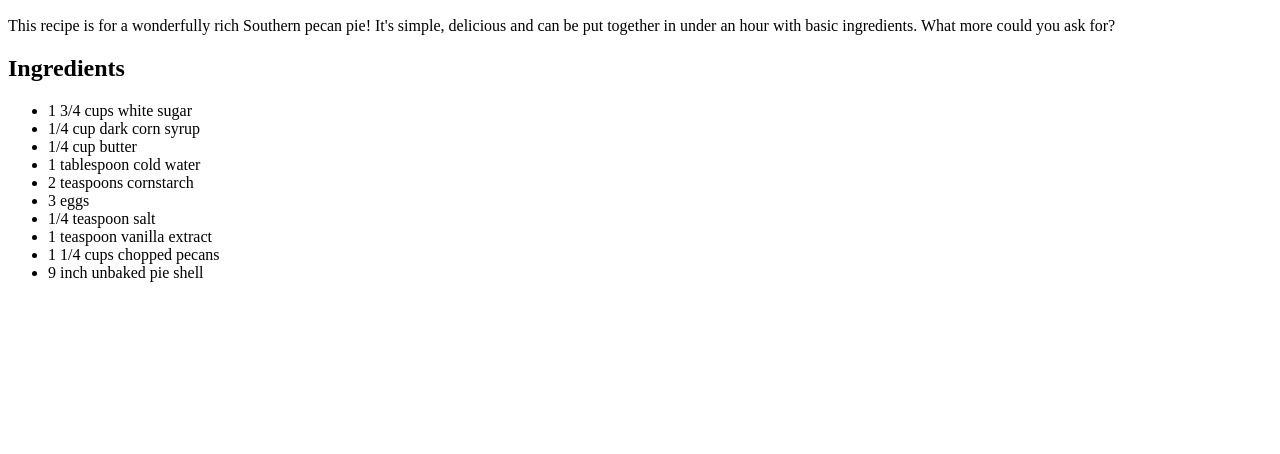
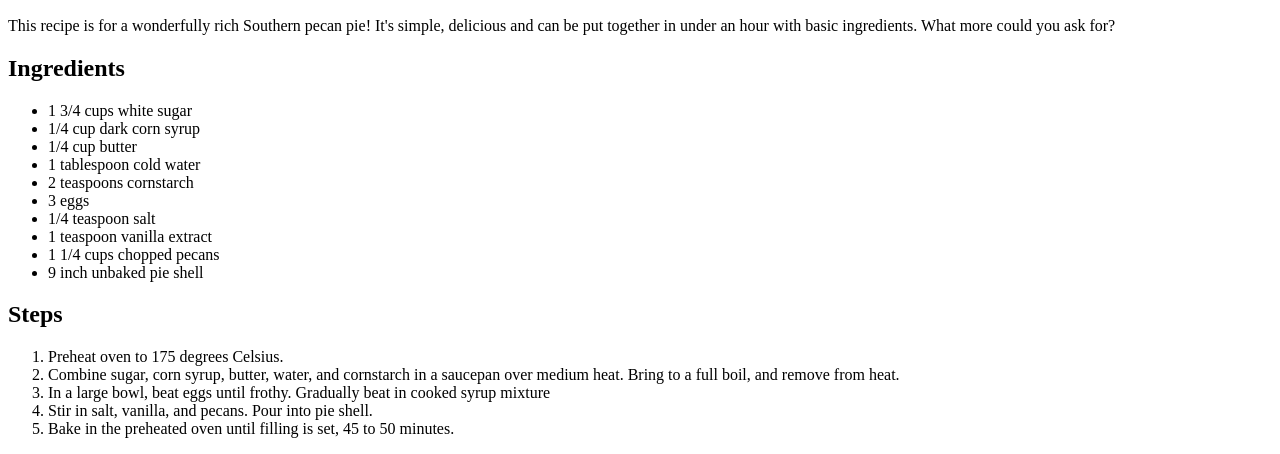
Before and after one commit to thealmightyevie/odin-recipes, a plain HTML site: page recipes/pecan-pie.html in a window 1280 px wide. Shown: the part 434-888 px from the top of the page. Before the commit the page ends 800 px from the top, so only its background shows below. Drawn offline with Linux system fonts and the light colour scheme.

Commit message:
Introduce steps for baking pecan pie

```diff
--- a/recipes/pecan-pie.html
+++ b/recipes/pecan-pie.html
@@ -22,5 +22,13 @@
             <li>1 1/4 cups chopped pecans</li>
             <li>9 inch unbaked pie shell</li>
         </ul>
+        <h2>Steps</h2>
+        <ol>
+            <li>Preheat oven to 175 degrees Celsius.</li>
+            <li>Combine sugar, corn syrup, butter, water, and cornstarch in a saucepan over medium heat. Bring to a full boil, and remove from heat.</li>
+            <li>In a large bowl, beat eggs until frothy. Gradually beat in cooked syrup mixture</li>
+            <li>Stir in salt, vanilla, and pecans. Pour into pie shell.</li>
+            <li>Bake in the preheated oven until filling is set, 45 to 50 minutes.</li>
+        </ol>
     </body>
 </html>
```
